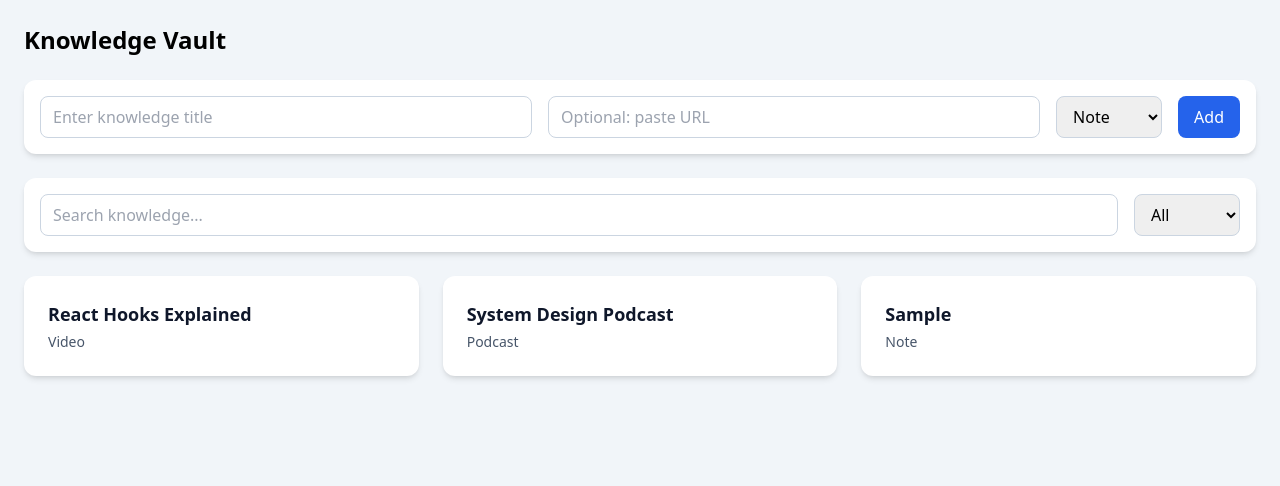
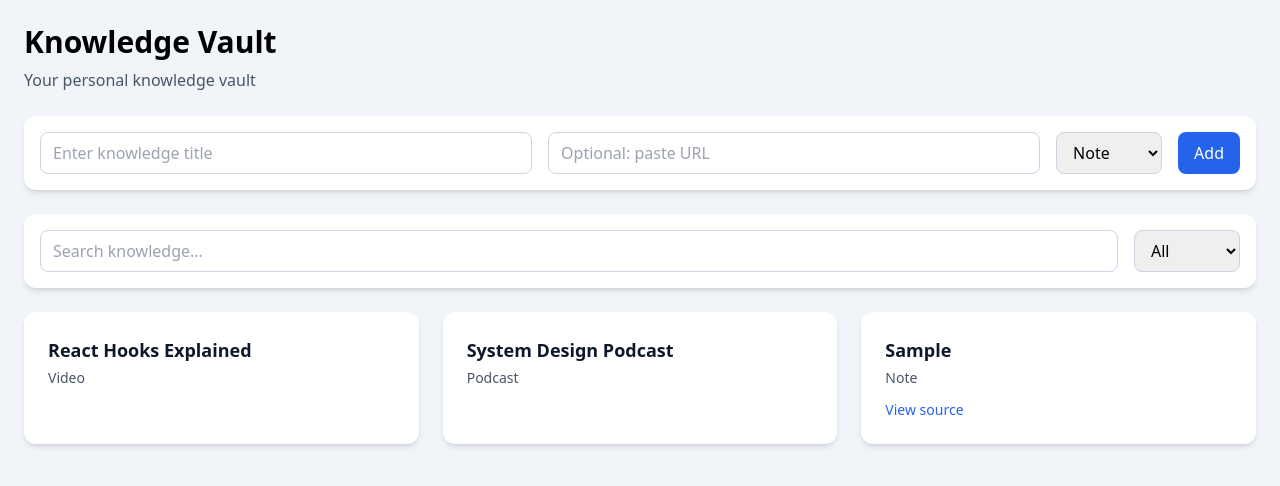
Before and after one commit to brarprabh/Knowledge-Vault, a React (Vite) app: page / in a window 1280 px wide. Both pictures are taken after typing "Sample", "Sample" into the empty fields and a click on the button "Add". Shown: the top 486 px of the page. Built offline with nearby package versions, Linux system fonts and the light colour scheme.

Commit message:
Normalize urls to prevent in-app navigation

```diff
--- a/src/App.jsx
+++ b/src/App.jsx
@@ -1,8 +1,9 @@
 import { useState, useEffect } from "react";
 import KnowledgeCard from "./knowledgeCard";
 
+
 function App() {
-  // 1️⃣ STATE
+  // STATE
   const [knowledgeItems, setKnowledgeItems] = useState(() => {
     const saved = localStorage.getItem("knowledgeItems");
     return saved
@@ -12,13 +13,14 @@ function App() {
           { id: 2, title: "System Design Podcast", type: "Podcast" },
         ];
   });
-  const [searchQuery, setSearchQuery] = useState("");
-  const [filterType, setFilterType] = useState("All");
+
   const [title, setTitle] = useState("");
   const [type, setType] = useState("Note");
   const [url, setUrl] = useState("");
+  const [searchQuery, setSearchQuery] = useState("");
+  const [filterType, setFilterType] = useState("All");
 
-  // 2️⃣ EFFECTS
+  // EFFECTS
   useEffect(() => {
     localStorage.setItem(
       "knowledgeItems",
@@ -26,7 +28,7 @@ function App() {
     );
   }, [knowledgeItems]);
 
-  // 3️⃣ LOGIC
+  // LOGIC
   function detectTypeFromUrl(url) {
     if (!url) return null;
     if (url.includes("youtube.com") || url.includes("youtu.be")) {
@@ -34,24 +36,34 @@ function App() {
     }
     return null;
   }
+function normalizeUrl(url) {
+  if (!url) return "";
+  if (url.startsWith("http://") || url.startsWith("https://")) {
+    return url;
+  }
+  return "https://" + url;
+}
 
   function handleAddKnowledge() {
     if (!title.trim()) return;
 
-    const detectedType = detectTypeFromUrl(url);
+    const detectedType = url ? detectTypeFromUrl(url) : null;
 
     const newItem = {
   id: Date.now(),
   title,
   type: detectedType ?? type,
-      url,
+  url: normalizeUrl(url),
 };
+
 
     setKnowledgeItems([...knowledgeItems, newItem]);
     setTitle("");
     setType("Note");
     setUrl("");
   }
+
+  // DERIVED DATA (SEARCH + FILTER)
   const filteredKnowledgeItems = knowledgeItems.filter((item) => {
     const matchesSearch = item.title
       .toLowerCase()
@@ -62,14 +74,23 @@ function App() {
 
     return matchesSearch && matchesType;
   });
+function handleKeyDown(e) {
+  if (e.key === "Enter") {
+    handleAddKnowledge();
+  }
+}
 
-
-
-  // 4️⃣ UI
+  // UI
   return (
     <div className="min-h-screen bg-slate-100 p-6">
-      <h1 className="text-2xl font-bold mb-6">Knowledge Vault</h1>
+      <h1 className="text-3xl font-bold mb-2">
+        Knowledge Vault
+      </h1>
+      <p className="text-slate-600 mb-6">
+        Your personal knowledge vault
+      </p>
 
+      {/* ADD KNOWLEDGE */}
       <div className="bg-white p-4 rounded-xl shadow-md mb-6">
         <div className="flex gap-4 flex-col md:flex-row">
           <input
@@ -77,26 +98,30 @@ function App() {
   placeholder="Enter knowledge title"
   value={title}
   onChange={(e) => setTitle(e.target.value)}
+  onKeyDown={handleKeyDown}
   className="flex-1 border border-slate-300 rounded-lg px-3 py-2"
 />
+
 
 <input
   type="text"
   placeholder="Optional: paste URL"
   value={url}
   onChange={(e) => setUrl(e.target.value)}
+  onKeyDown={handleKeyDown}
   className="flex-1 border border-slate-300 rounded-lg px-3 py-2"
 />
+
 
           <select
             value={type}
             onChange={(e) => setType(e.target.value)}
             className="border border-slate-300 rounded-lg px-3 py-2"
           >
+            <option>Note</option>
             <option>Video</option>
             <option>Article</option>
             <option>Podcast</option>
-            <option>Note</option>
           </select>
 
           <button
@@ -107,6 +132,8 @@ function App() {
           </button>
         </div>
       </div>
+
+      {/* SEARCH & FILTER */}
       <div className="bg-white p-4 rounded-xl shadow-md mb-6">
         <div className="flex gap-4 flex-col md:flex-row">
           <input
@@ -131,16 +158,28 @@ function App() {
         </div>
       </div>
 
-
+      {/* GRID / EMPTY STATE */}
+      {filteredKnowledgeItems.length === 0 ? (
+        <div className="text-center text-slate-500 mt-12">
+          <p className="text-lg font-medium">
+            No knowledge found
+          </p>
+          <p className="text-sm mt-1">
+            Try adjusting your search or add new knowledge.
+          </p>
+        </div>
+      ) : (
         <div className="grid grid-cols-1 md:grid-cols-2 lg:grid-cols-3 gap-6">
           {filteredKnowledgeItems.map((item) => (
             <KnowledgeCard
               key={item.id}
               title={item.title}
               type={item.type}
+              url={item.url}
             />
           ))}
         </div>
+      )}
     </div>
   );
 }
--- a/src/knowledgeCard.jsx
+++ b/src/knowledgeCard.jsx
@@ -1,6 +1,6 @@
-function KnowledgeCard({ title, type }) {
+function KnowledgeCard({ title, type, url }) {
   return (
-    <div className="bg-white p-6 rounded-xl shadow-md hover:shadow-lg transition-shadow">
+    <div className="bg-white p-6 rounded-xl shadow-md hover:shadow-lg transition-all hover:-translate-y-1">
       <h2 className="text-lg font-semibold text-slate-900">
         {title}
       </h2>
@@ -8,6 +8,17 @@ function KnowledgeCard({ title, type }) {
       <p className="text-sm text-slate-600 mt-1">
         {type}
       </p>
+
+      {url && (
+        <a
+          href={url}
+          target="_blank"
+          rel="noopener noreferrer"
+          className="block mt-3 text-sm text-blue-600 hover:underline break-all"
+        >
+          View source
+        </a>
+      )}
     </div>
   );
 }
```
Lines whose indentation alone changed are shown as unchanged.
